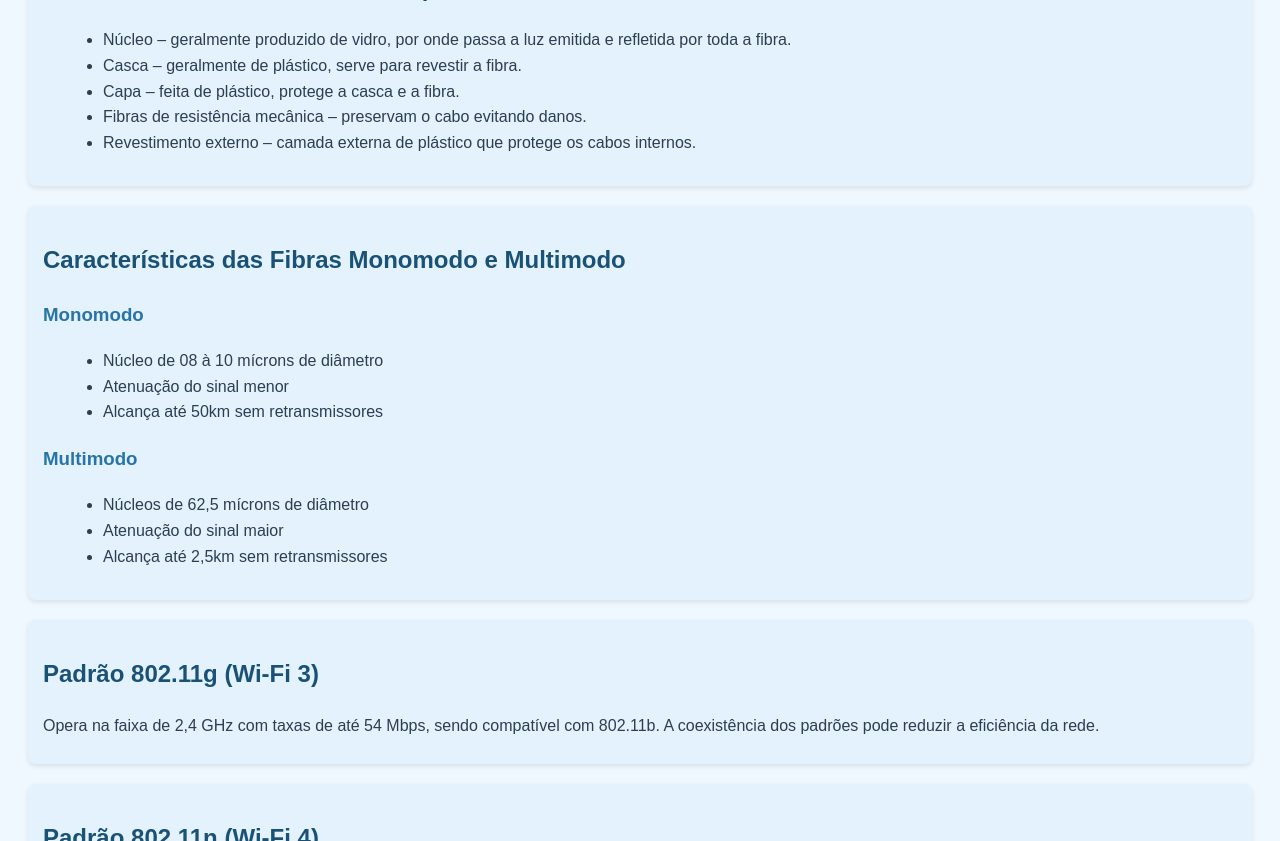
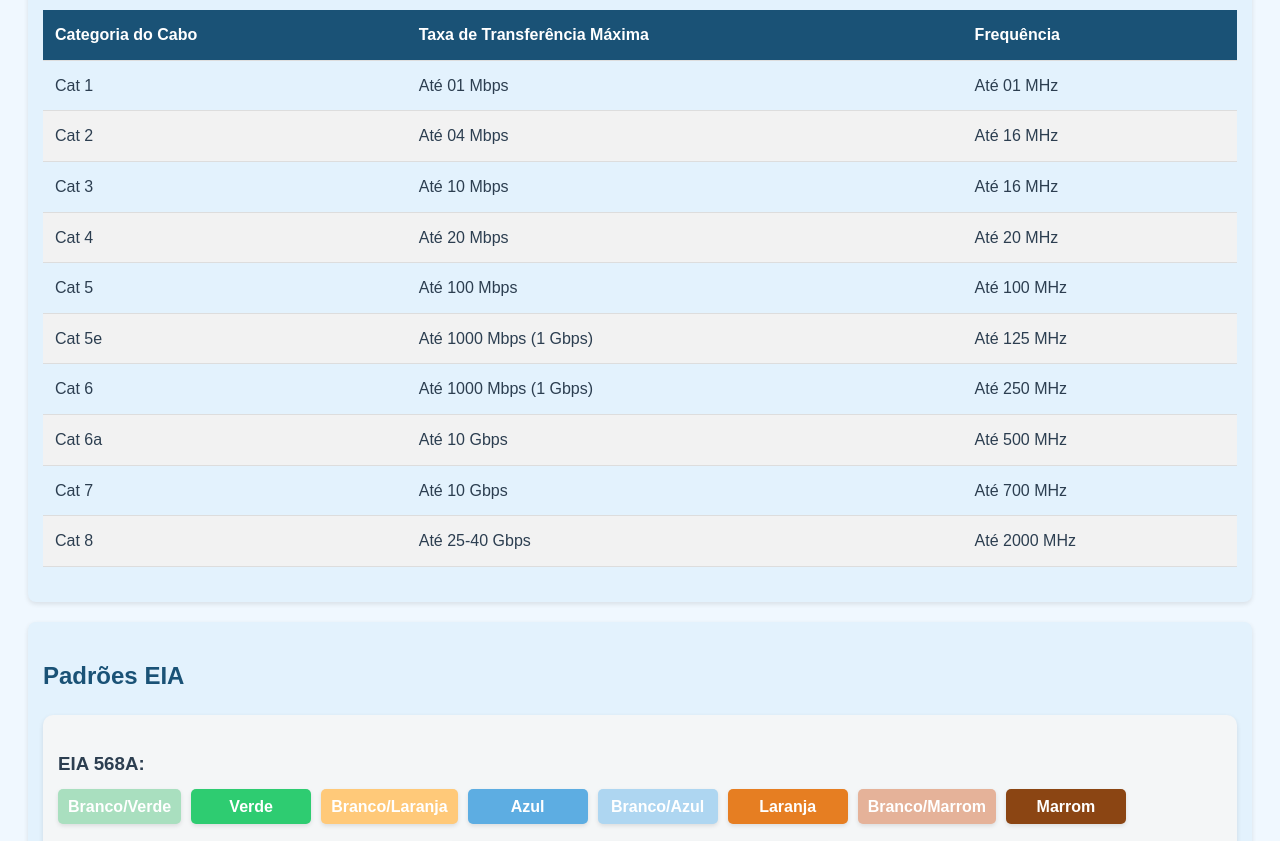
Before and after one commit to Lysenkoist-Duck/Lysenkoist-Duck.github.io, a PHP site: page /redes_assignment/index.html in a window 1280 px wide. Shown: the part 2931-3772 px from the top of the page. Run offline with PHP 8.4, Linux system fonts and the light colour scheme.

Commit message:
done perhaps

```diff
--- a/redes_assignment/index.html
+++ b/redes_assignment/index.html
@@ -5,7 +5,6 @@
 	<meta name="viewport" content="width=device-width, initial-scale=1.0">
 	<title>Tipos de Cabos e Padrões de Rede</title>
 	<link rel="stylesheet" href="style.css">
-
 </head>
 <body>
 	<h1>Tipos de Cabos e Padrões de Rede</h1>
@@ -23,6 +22,10 @@
 			<li>Distância: 100 metros</li>
 			<li>Velocidade: de 10 a 100Mbps</li>
 		</ul>
+
+		<div class="image-container"></div>
+			<img src="https://www.ostiposde.com/wp-content/uploads/2018/07/Cabo-de-rede-de-par-trancado.jpg" alt="Tipos de Cabos de Rede">
+		</div>
 	</div>
 
 	<div class="category">
@@ -34,6 +37,10 @@
 			<li>Distância: 185 metros</li>
 			<li>Velocidade: até 10Mbps</li>
 		</ul>
+
+		<div class="image-container"></div>
+			<img src="https://www.ostiposde.com/wp-content/uploads/2018/07/Cabo-de-rede-coaxial.jpg" alt="Tipos de Cabos de Rede">
+		</div>
 	</div>
 
 	<div class="category">
@@ -45,18 +52,99 @@
 			<li>Distância: 2000 metros</li>
 			<li>Velocidade: até 10Gbps</li>
 		</ul>
+
+		<div class="image-container"></div>
+			<img src="https://www.ostiposde.com/wp-content/uploads/2018/07/Cabo-de-rede-de-fibra-optica.jpg" alt="Tipos de Cabos de Rede">
+		</div>
 	</div>
 
 	<div class="category">
-		<h2>Diferentes Categorias de Cabos</h2>
-		<ul>
-			<li>Cat 5: Suporta até 100 Mbps em distâncias de até 100 metros. É obsoleto para novas implementações.</li>
-			<li>Cat 5e: Suporta até 1 Gbps e reduz a interferência.</li>
-			<li>Cat 6: Suporta até 10 Gbps em distâncias de até 55 metros.</li>
-			<li>Cat 6a: Suporta 10 Gbps em distâncias de até 100 metros.</li>
-			<li>Cat 7: Suporta até 10 Gbps em distâncias de 100 metros com blindagem adicional.</li>
-			<li>Cat 8: Suporta até 25-40 Gbps em distâncias de até 30 metros, usado em data centers.</li>
-		</ul>
+		<h2>Taxas de Transferência</h2>
+		<p>
+			Taxas de transferência se referem à quantidade de dados que pode ser transmitida por um cabo ou uma rede em um determinado período de tempo. Geralmente, essas taxas são medidas em Megabits por segundo (Mbps) ou Gigabits por segundo (Gbps). Quanto maior a taxa de transferência, mais rápido os dados podem ser enviados e recebidos, o que é essencial para atividades como transmissão de vídeo, download de arquivos grandes e jogos online.
+		</p>
+		<p>
+			Em redes de computadores, as taxas de transferência são influenciadas por diversos fatores, incluindo a qualidade dos cabos, a tecnologia dos equipamentos de rede e o ambiente em que o cabo está sendo utilizado. As categorias de cabos foram desenvolvidas para indicar a capacidade de transmissão de cada tipo de cabo, e isso afeta diretamente as taxas de transferência que ele pode suportar.
+		</p>
+	</div>
+
+	<div class="category">
+		<h2>Categorias de Cabos</h2>
+
+		<div class="category">
+			<h3>O que são Categorias de Cabos & Taxas de Transferência?</h3>
+			<p>
+				As categorias de cabos são uma classificação técnica que define a capacidade de um cabo de rede em transmitir dados e sua resistência a interferências. Cada categoria, designada por "Cat" seguido de um número, como Cat 5, Cat 6, etc., indica melhorias nas características de desempenho do cabo, como a taxa de transferência máxima suportada e a frequência em que ele opera. Quanto maior a categoria, melhor é a qualidade do cabo em termos de velocidade e eficiência de transmissão.
+			</p>
+			<p>
+				As categorias mais recentes, como Cat 7 e Cat 8, oferecem blindagens adicionais e maior largura de banda, sendo adequadas para ambientes como data centers que exigem altíssimas velocidades e baixa latência.
+			</p>
+			<p>
+				As categorias mais comuns em redes domésticas e empresariais variam do Cat 5, que suporta até 100 Mbps, até o Cat 8, que oferece suporte para velocidades de até 40 Gbps, sendo ideal para data centers. Abaixo está uma tabela que descreve cada uma dessas categorias, a taxa de transferência máxima que elas suportam e suas respectivas frequências de operação.
+			</p>
+		</div>
+
+		<table>
+			<thead>
+				<tr>
+					<th>Categoria do Cabo</th>
+					<th>Taxa de Transferência Máxima</th>
+					<th>Frequência</th>
+				</tr>
+			</thead>
+			<tbody>
+				<tr>
+					<td>Cat 1</td>
+					<td>Até 01 Mbps</td>
+					<td>Até 01 MHz</td>
+				</tr>
+				<tr>
+					<td>Cat 2</td>
+					<td>Até 04 Mbps</td>
+					<td>Até 16 MHz</td>
+				</tr>
+				<tr>
+					<td>Cat 3</td>
+					<td>Até 10 Mbps</td>
+					<td>Até 16 MHz</td>
+				</tr>
+				<tr>
+					<td>Cat 4</td>
+					<td>Até 20 Mbps</td>
+					<td>Até 20 MHz</td>
+				</tr>
+				<tr>
+					<td>Cat 5</td>
+					<td>Até 100 Mbps</td>
+					<td>Até 100 MHz</td>
+				</tr>
+				<tr>
+					<td>Cat 5e</td>
+					<td>Até 1000 Mbps (1 Gbps)</td>
+					<td>Até 125 MHz</td>
+				</tr>
+				<tr>
+					<td>Cat 6</td>
+					<td>Até 1000 Mbps (1 Gbps)</td>
+					<td>Até 250 MHz</td>
+				</tr>
+				<tr>
+					<td>Cat 6a</td>
+					<td>Até 10 Gbps</td>
+					<td>Até 500 MHz</td>
+				</tr>
+				<tr>
+					<td>Cat 7</td>
+					<td>Até 10 Gbps</td>
+					<td>Até 700 MHz</td>
+				</tr>
+				<tr>
+					<td>Cat 8</td>
+					<td>Até 25-40 Gbps</td>
+					<td>Até 2000 MHz</td>
+				</tr>
+			</tbody>
+		</table>
 	</div>
 
 	<div class="category">
@@ -97,7 +185,6 @@
 		</div>
 	</div>
 
-
 	<div class="image-container"></div>
 		<img src="https://upload.wikimedia.org/wikipedia/commons/thumb/8/84/Singlemode_fibre_structure.svg/1024px-Singlemode_fibre_structure.svg.png" alt="Anatomia de um Cabo de Rede" width="34%">
 	</div>
@@ -115,12 +202,15 @@
 
 	<div class="category">
 		<h2>Características das Fibras Monomodo e Multimodo</h2>
+		<div class="category">
 			<h3>Monomodo</h3>
 			<ul>
 				<li>Núcleo de 08 à 10 mícrons de diâmetro</li>
 				<li>Atenuação do sinal menor</li>
 				<li>Alcança até 50km sem retransmissores</li>
 			</ul>
+		</div>
+		<div class="category">
 			<h3>Multimodo</h3>
 			<ul>
 				<li>Núcleos de 62,5 mícrons de diâmetro</li>
@@ -128,20 +218,34 @@
 				<li>Alcança até 2,5km sem retransmissores</li>
 			</ul>
 		</div>
+	</div>
 
 	<div class="category">
 		<h2>Padrão 802.11g (Wi-Fi 3)</h2>
-		<p>Opera na faixa de 2,4 GHz com taxas de até 54 Mbps, sendo compatível com 802.11b. A coexistência dos padrões pode reduzir a eficiência da rede.</p>
+		<p>
+			O IEEE 802.11g, desenvolvido em 2000 e lançado oficialmente em 2003, é uma emenda ao padrão IEEE 802.11 que opera na faixa de 2,4 GHz. Ele utiliza a mesma largura de banda de 20 MHz do 802.11b, mas aumenta a taxa de dados para até 54 Mbps, em comparação com os 11 Mbps do 802.11b.
+			<br><br>
+			O 802.11g é totalmente compatível com dispositivos 802.11b, facilitando a transição entre essas tecnologias. No entanto, essa compatibilidade gera uma penalidade de desempenho, pois a coexistência dos dois padrões pode reduzir a eficiência da rede. Apesar dessa limitação, o 802.11g desempenhou um papel fundamental no aprimoramento da eficiência e da velocidade das redes sem fio na época.
+		</p>
 	</div>
 
 	<div class="category">
 		<h2>Padrão 802.11n (Wi-Fi 4)</h2>
-		<p>Opera nas faixas de 2,4 GHz e 5 GHz, com suporte ao MIMO e taxas de até 600 Mbps, dependendo da configuração de antenas e canal.</p>
+		<p>
+			O IEEE 802.11n, também conhecido como Wi-Fi 4, foi desenvolvido a partir de 2002 e lançado oficialmente em 2009. Este padrão utiliza múltiplas antenas, introduzindo o suporte ao MIMO (Multiple-Input Multiple-Output) para aumentar significativamente as taxas de dados. Ele opera tanto nas faixas de 2,4 GHz quanto de 5 GHz, permitindo maior flexibilidade e menor interferência.
+			<br><br>
+			O 802.11n traz inovações como a agregação de frames e melhorias na segurança, permitindo taxas de até 600 Mbps com quatro fluxos espaciais em um canal de 40 MHz. A configuração de antenas, como 2×2:2 ou 3×3:3, determina o desempenho da rede, com mais antenas resultando em maiores taxas de dados. Em relação aos padrões anteriores, o 802.11n representou um grande salto em velocidade e eficiência.
+		</p>
 	</div>
 
 	<div class="category">
 		<h2>Padrão 802.11ac (Wi-Fi 5)</h2>
-		<p>Opera na faixa de 5 GHz, com MU-MIMO e 256-QAM, suportando taxas de 450 Mbps a 6,933 Mbps, ideal para aplicações que exigem alta largura de banda.</p>
+		<p>
+			O IEEE 802.11ac, desenvolvido a partir de 2011 e lançado oficialmente em 2013, foi projetado para operar exclusivamente na faixa de 5 GHz, evitando problemas de interferência presentes na faixa de 2,4 GHz. Ele utiliza MU-MIMO (Multi-User Multiple Input Multiple Output) e modulação 256-QAM, permitindo taxas de transmissão que variam de 450 Mbps até 6,933 Mbps, dependendo da configuração.
+			<br><br>
+			O 802.11ac suporta até oito fluxos espaciais e utiliza larguras de canal de até 160 MHz, o dobro do que o 802.11n permitia. Alguns fabricantes implementaram uma modulação 1024-QAM, que aumenta a taxa de dados em 25% em comparação ao 256-QAM. O padrão também requer DFS (Dynamic Frequency Selection) em certas faixas para evitar interferências com radares meteorológicos. O 802.11ac é retrocompatível com o 802.11n, mas a coexistência dos dois pode reduzir o desempenho geral da rede. Esse padrão é ideal para aplicações de alta demanda, como streaming 4K e jogos online.
+		</p>
 	</div>
+
 </body>
 </html>
--- a/redes_assignment/style.css
+++ b/redes_assignment/style.css
@@ -90,3 +90,25 @@ img {
 .white-blue { background-color: #AED6F1; color: #000; }
 .white-brown { background-color: #E5B299; color: #000; } /* Cor marrom claro */
 .brown { background-color: #8B4513; } /* Cor marrom */
+
+table {
+    width: 100%;
+    border-collapse: collapse;
+    margin-bottom: 20px;
+    background-color: #E3F2FD;
+}
+
+th, td {
+    padding: 12px;
+    text-align: left;
+    border-bottom: 1px solid #ddd;
+}
+
+th {
+    background-color: #1A5276;
+    color: white;
+}
+
+tr:nth-child(even) {
+    background-color: #f2f2f2;
+}
```
Lines whose indentation alone changed are shown as unchanged.
